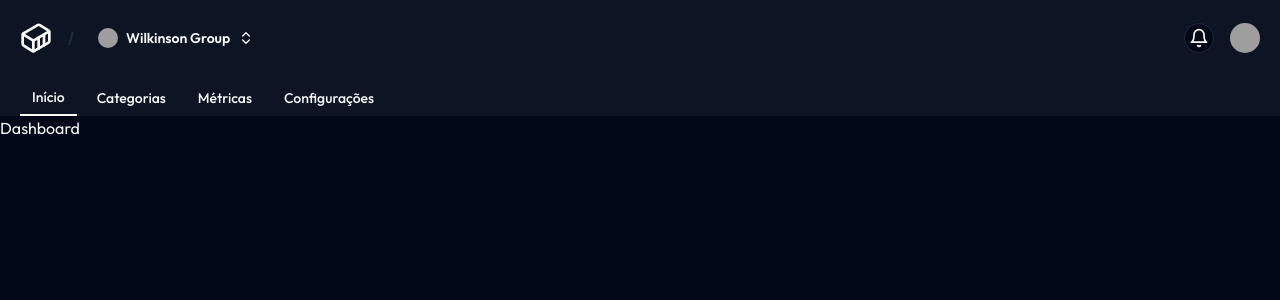
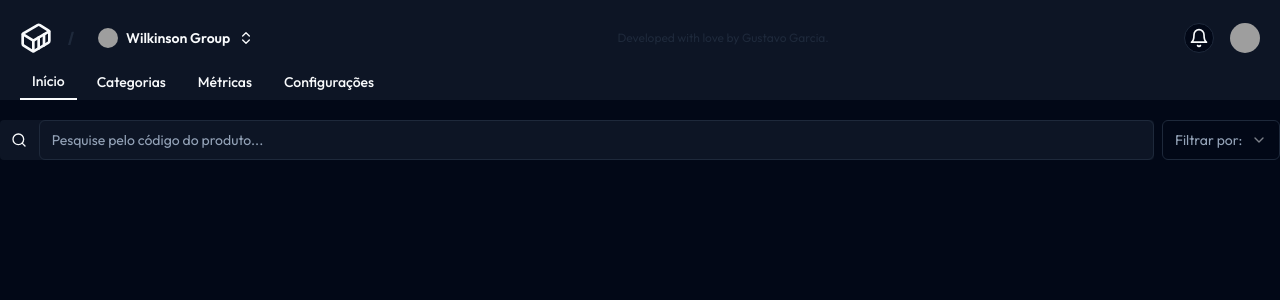
Before and after one commit to gustavogarciac/estoque-economico-frontend, a Next.js app: page / in a window 1280 px wide. Shown: the top 300 px of the page. Built offline with nearby package versions, Linux system fonts and the light colour scheme; grey boxes are pictures that could not be loaded.

Commit message:
feat: dashboard initial search input

```diff
--- a/package.json
+++ b/package.json
@@ -13,6 +13,7 @@
     "@radix-ui/react-avatar": "^1.0.4",
     "@radix-ui/react-dropdown-menu": "^2.0.6",
     "@radix-ui/react-popover": "^1.0.7",
+    "@radix-ui/react-select": "^2.0.0",
     "@radix-ui/react-slot": "^1.0.2",
     "@rocketseat/eslint-config": "^2.2.2",
     "class-variance-authority": "^0.7.0",
--- a/src/app/(dashboard)/page.tsx
+++ b/src/app/(dashboard)/page.tsx
@@ -1,3 +1,12 @@
+import { Container } from '@/components/container'
+import { SearchInput } from '@/components/search-input'
+
 export default function Home() {
-  return <main>Dashboard</main>
+  return (
+    <Container otherClasses="mt-5">
+      <div className="flex flex-row gap-4">
+        <SearchInput />
+      </div>
+    </Container>
+  )
 }
--- /dev/null
+++ b/src/components/container.tsx
@@ -0,0 +1,16 @@
+import React from 'react'
+
+import { cn } from '@/lib/utils'
+
+interface ContainerProps {
+  otherClasses?: string
+  children: React.ReactNode
+}
+
+export const Container = ({ otherClasses, children }: ContainerProps) => {
+  return (
+    <div className={cn('mx-auto w-full max-w-7xl px-5 lg:px-0', otherClasses)}>
+      {children}
+    </div>
+  )
+}
--- a/src/components/header.tsx
+++ b/src/components/header.tsx
@@ -7,7 +7,7 @@
 
 export const Header = () => {
   return (
-    <header className="bg-secondary/40 flex flex-col space-y-6 px-5 pt-5">
+    <header className="bg-secondary/40 flex flex-col space-y-2 px-5 pt-5">
       <div className="flex flex-row items-center justify-between">
         <div className="flex items-center gap-4">
           <Container className="size-8" />
@@ -16,6 +16,10 @@
 
           <HeaderPopover />
         </div>
+
+        <span className="text-muted text-xs">
+          Developed with love by Gustavo Garcia.
+        </span>
 
         <div className="flex items-center gap-4">
           <Button
--- a/src/components/navigation-menu-item.tsx
+++ b/src/components/navigation-menu-item.tsx
@@ -1,5 +1,6 @@
 'use client'
 
+import Link from 'next/link'
 import { usePathname } from 'next/navigation'
 import React from 'react'
 
@@ -27,8 +28,9 @@
         isActive &&
           'border-primary rounded-b-none border-b-2 hover:bg-transparent',
       )}
+      asChild
     >
-      {item.label}
+      <Link href={item.path}>{item.label}</Link>
     </Button>
   )
 }
--- /dev/null
+++ b/src/components/search-input.tsx
@@ -0,0 +1,67 @@
+'use client'
+
+import { SearchIcon } from 'lucide-react'
+import React, { useState } from 'react'
+
+import { Button } from './ui/button'
+import { Input } from './ui/input'
+import { Select, SelectContent, SelectItem, SelectTrigger } from './ui/select'
+
+export const SearchInput = () => {
+  const [search, setSearch] = useState('')
+  const [filterType, setFilterType] = useState<'code' | 'name'>('code')
+
+  function handleKeydown(event: React.KeyboardEvent<HTMLInputElement>) {
+    if (event.key === 'Enter') {
+      event.preventDefault()
+      handleSubmitSearch()
+    }
+
+    if (event.key === 'Esc') {
+      event.preventDefault()
+      setSearch('')
+    }
+  }
+
+  function handleSubmitSearch() {
+    event?.preventDefault()
+    if (!search) return
+    console.log('Search for:', search)
+    console.log('Filter type:', filterType)
+  }
+
+  return (
+    <form className="flex w-full flex-row gap-2">
+      <div className="bg-secondary/40 relative flex w-full overflow-hidden rounded-sm">
+        <Button size="icon" variant="ghost" onClick={handleSubmitSearch}>
+          <SearchIcon className="size-4" />
+        </Button>
+        <Input
+          placeholder={
+            filterType === 'code'
+              ? 'Pesquise pelo código do produto...'
+              : 'Pesquise pelo nome do produto...'
+          }
+          type="search"
+          className="w-full bg-transparent focus-visible:ring-0"
+          onKeyDown={handleKeydown}
+          onChange={(e) => setSearch(e.target.value)}
+          value={search}
+        />
+      </div>
+
+      <Select
+        value={filterType}
+        onValueChange={(value: 'code' | 'name') => setFilterType(value)}
+      >
+        <SelectTrigger className="w-32">
+          <span className="text-muted-foreground text-sm">Filtrar por:</span>
+        </SelectTrigger>
+        <SelectContent>
+          <SelectItem value="code">Código</SelectItem>
+          <SelectItem value="name">Nome</SelectItem>
+        </SelectContent>
+      </Select>
+    </form>
+  )
+}
--- /dev/null
+++ b/src/components/ui/input.tsx
@@ -0,0 +1,25 @@
+import * as React from "react"
+
+import { cn } from "@/lib/utils"
+
+export interface InputProps
+  extends React.InputHTMLAttributes<HTMLInputElement> {}
+
+const Input = React.forwardRef<HTMLInputElement, InputProps>(
+  ({ className, type, ...props }, ref) => {
+    return (
+      <input
+        type={type}
+        className={cn(
+          "flex h-10 w-full rounded-md border border-input bg-background px-3 py-2 text-sm ring-offset-background file:border-0 file:bg-transparent file:text-sm file:font-medium placeholder:text-muted-foreground focus-visible:outline-none focus-visible:ring-2 focus-visible:ring-ring focus-visible:ring-offset-2 disabled:cursor-not-allowed disabled:opacity-50",
+          className
+        )}
+        ref={ref}
+        {...props}
+      />
+    )
+  }
+)
+Input.displayName = "Input"
+
+export { Input }
--- /dev/null
+++ b/src/components/ui/select.tsx
@@ -0,0 +1,160 @@
+"use client"
+
+import * as React from "react"
+import * as SelectPrimitive from "@radix-ui/react-select"
+import { Check, ChevronDown, ChevronUp } from "lucide-react"
+
+import { cn } from "@/lib/utils"
+
+const Select = SelectPrimitive.Root
+
+const SelectGroup = SelectPrimitive.Group
+
+const SelectValue = SelectPrimitive.Value
+
+const SelectTrigger = React.forwardRef<
+  React.ElementRef<typeof SelectPrimitive.Trigger>,
+  React.ComponentPropsWithoutRef<typeof SelectPrimitive.Trigger>
+>(({ className, children, ...props }, ref) => (
+  <SelectPrimitive.Trigger
+    ref={ref}
+    className={cn(
+      "flex h-10 w-full items-center justify-between rounded-md border border-input bg-background px-3 py-2 text-sm ring-offset-background placeholder:text-muted-foreground focus:outline-none focus:ring-2 focus:ring-ring focus:ring-offset-2 disabled:cursor-not-allowed disabled:opacity-50 [&>span]:line-clamp-1",
+      className
+    )}
+    {...props}
+  >
+    {children}
+    <SelectPrimitive.Icon asChild>
+      <ChevronDown className="h-4 w-4 opacity-50" />
+    </SelectPrimitive.Icon>
+  </SelectPrimitive.Trigger>
+))
+SelectTrigger.displayName = SelectPrimitive.Trigger.displayName
+
+const SelectScrollUpButton = React.forwardRef<
+  React.ElementRef<typeof SelectPrimitive.ScrollUpButton>,
+  React.ComponentPropsWithoutRef<typeof SelectPrimitive.ScrollUpButton>
+>(({ className, ...props }, ref) => (
+  <SelectPrimitive.ScrollUpButton
+    ref={ref}
+    className={cn(
+      "flex cursor-default items-center justify-center py-1",
+      className
+    )}
+    {...props}
+  >
+    <ChevronUp className="h-4 w-4" />
+  </SelectPrimitive.ScrollUpButton>
+))
+SelectScrollUpButton.displayName = SelectPrimitive.ScrollUpButton.displayName
+
+const SelectScrollDownButton = React.forwardRef<
+  React.ElementRef<typeof SelectPrimitive.ScrollDownButton>,
+  React.ComponentPropsWithoutRef<typeof SelectPrimitive.ScrollDownButton>
+>(({ className, ...props }, ref) => (
+  <SelectPrimitive.ScrollDownButton
+    ref={ref}
+    className={cn(
+      "flex cursor-default items-center justify-center py-1",
+      className
+    )}
+    {...props}
+  >
+    <ChevronDown className="h-4 w-4" />
+  </SelectPrimitive.ScrollDownButton>
+))
+SelectScrollDownButton.displayName =
+  SelectPrimitive.ScrollDownButton.displayName
+
+const SelectContent = React.forwardRef<
+  React.ElementRef<typeof SelectPrimitive.Content>,
+  React.ComponentPropsWithoutRef<typeof SelectPrimitive.Content>
+>(({ className, children, position = "popper", ...props }, ref) => (
+  <SelectPrimitive.Portal>
+    <SelectPrimitive.Content
+      ref={ref}
+      className={cn(
+        "relative z-50 max-h-96 min-w-[8rem] overflow-hidden rounded-md border bg-popover text-popover-foreground shadow-md data-[state=open]:animate-in data-[state=closed]:animate-out data-[state=closed]:fade-out-0 data-[state=open]:fade-in-0 data-[state=closed]:zoom-out-95 data-[state=open]:zoom-in-95 data-[side=bottom]:slide-in-from-top-2 data-[side=left]:slide-in-from-right-2 data-[side=right]:slide-in-from-left-2 data-[side=top]:slide-in-from-bottom-2",
+        position === "popper" &&
+          "data-[side=bottom]:translate-y-1 data-[side=left]:-translate-x-1 data-[side=right]:translate-x-1 data-[side=top]:-translate-y-1",
+        className
+      )}
+      position={position}
+      {...props}
+    >
+      <SelectScrollUpButton />
+      <SelectPrimitive.Viewport
+        className={cn(
+          "p-1",
+          position === "popper" &&
+            "h-[var(--radix-select-trigger-height)] w-full min-w-[var(--radix-select-trigger-width)]"
+        )}
+      >
+        {children}
+      </SelectPrimitive.Viewport>
+      <SelectScrollDownButton />
+    </SelectPrimitive.Content>
+  </SelectPrimitive.Portal>
+))
+SelectContent.displayName = SelectPrimitive.Content.displayName
+
+const SelectLabel = React.forwardRef<
+  React.ElementRef<typeof SelectPrimitive.Label>,
+  React.ComponentPropsWithoutRef<typeof SelectPrimitive.Label>
+>(({ className, ...props }, ref) => (
+  <SelectPrimitive.Label
+    ref={ref}
+    className={cn("py-1.5 pl-8 pr-2 text-sm font-semibold", className)}
+    {...props}
+  />
+))
+SelectLabel.displayName = SelectPrimitive.Label.displayName
+
+const SelectItem = React.forwardRef<
+  React.ElementRef<typeof SelectPrimitive.Item>,
+  React.ComponentPropsWithoutRef<typeof SelectPrimitive.Item>
+>(({ className, children, ...props }, ref) => (
+  <SelectPrimitive.Item
+    ref={ref}
+    className={cn(
+      "relative flex w-full cursor-default select-none items-center rounded-sm py-1.5 pl-8 pr-2 text-sm outline-none focus:bg-accent focus:text-accent-foreground data-[disabled]:pointer-events-none data-[disabled]:opacity-50",
+      className
+    )}
+    {...props}
+  >
+    <span className="absolute left-2 flex h-3.5 w-3.5 items-center justify-center">
+      <SelectPrimitive.ItemIndicator>
+        <Check className="h-4 w-4" />
+      </SelectPrimitive.ItemIndicator>
+    </span>
+
+    <SelectPrimitive.ItemText>{children}</SelectPrimitive.ItemText>
+  </SelectPrimitive.Item>
+))
+SelectItem.displayName = SelectPrimitive.Item.displayName
+
+const SelectSeparator = React.forwardRef<
+  React.ElementRef<typeof SelectPrimitive.Separator>,
+  React.ComponentPropsWithoutRef<typeof SelectPrimitive.Separator>
+>(({ className, ...props }, ref) => (
+  <SelectPrimitive.Separator
+    ref={ref}
+    className={cn("-mx-1 my-1 h-px bg-muted", className)}
+    {...props}
+  />
+))
+SelectSeparator.displayName = SelectPrimitive.Separator.displayName
+
+export {
+  Select,
+  SelectGroup,
+  SelectValue,
+  SelectTrigger,
+  SelectContent,
+  SelectLabel,
+  SelectItem,
+  SelectSeparator,
+  SelectScrollUpButton,
+  SelectScrollDownButton,
+}
```
Also changed, not shown: tailwind.config.ts (+37 -37 lines), 1 other file (tests, documents, lock files or other folders).
